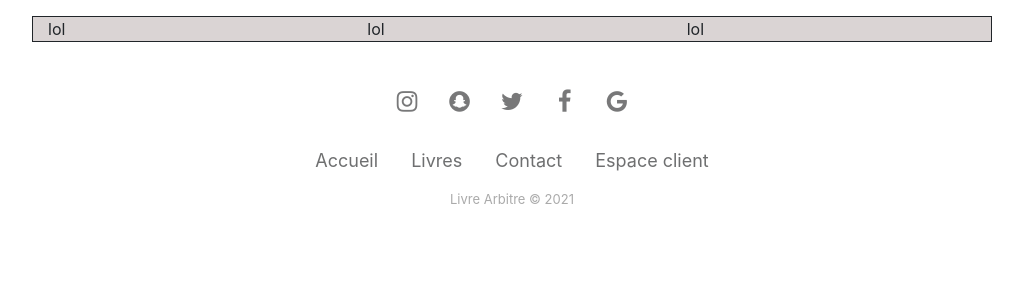
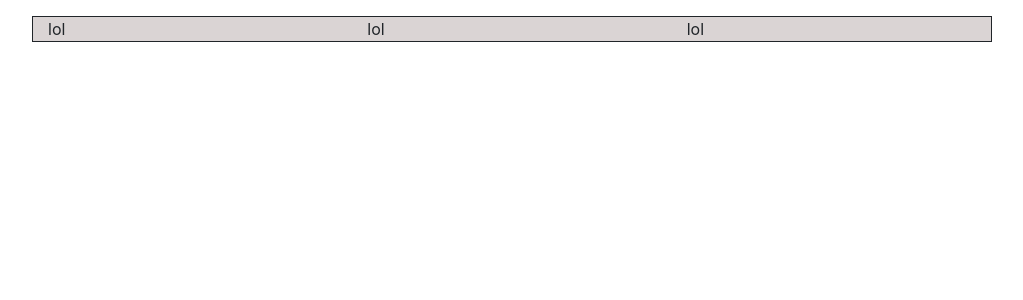
Before and after one commit to ChuisJu/Livre-Arbitre, a PHP site: page / in a window 1280 px wide. Shown: the part 56-356 px from the top of the page, without its empty margins (128-1151 px from the left). Run offline with PHP 8.4, Linux system fonts and the light colour scheme.

Commit message:
Add files via upload

```diff
--- a/index.php
+++ b/index.php
@@ -17,27 +17,7 @@
     </head>
     <body>
 
-        <!-- NAVBAR -->
-        <nav class="navbar navbar-expand-lg navbar navbar-dark bg-primary">
-            <a href="./index.php" class="navbar-brand">Livre Arbitre</a>
-            <button type="button" class="navbar-toggler" data-toggle="collapse" data-target="#navbarCollapse2">
-                <span class="navbar-toggler-icon"></span>
-            </button>
-
-            <div class="collapse navbar-collapse" id="navbarCollapse2">
-                <div class="navbar-nav">
-
-                    <a href="./index.php" class="nav-item nav-link active">Accueil</a>
-                    <a href="./livres.php" class="nav-item nav-link">Livres</a>
-                    <a href="./contact.php" class="nav-item nav-link">Contact</a>
-                </div>
-                <form class="form-inline ml-auto">
-                <div class="navbar-nav">
-                    <a href="./login.php" class="nav-item nav-link">Espace client</a>
-                </div>
-                </form>
-            </div>
-        </nav>
+        <?php include 'inc/header.php'; ?>
 
         <!-- MAIN CONTENT -->
 
@@ -63,25 +43,6 @@
             </div>
         </div>
 
-        <!-- FOOTER -->
-        <div class="fixed footer-basic">
-            <footer>
-                <div class="social">
-                    <a href="#"><i class="fa fa-instagram"></i></a>
-                    <a href="#"><i class="fa fa-snapchat"></i></a>
-                    <a href="#"><i class="fa fa-twitter"></i></a>
-                    <a href="#"><i class="fa fa-facebook"></i></a>
-                    <a href="#"><i class="fa fa-google"></i></a>
-                </div>
-                <ul class="list-inline">
-                    <li class="list-inline-item"><a href="#">Accueil</a></li>
-                    <li class="list-inline-item"><a href="#">Livres</a></li>
-                    <li class="list-inline-item"><a href="#">Contact</a></li>
-                    <li class="list-inline-item"><a href="#">Espace client</a></li>
-                </ul>
-                <p class="copyright">Livre Arbitre © 2021</p>
-            </footer>
-        </div>
-    </div>
+        <?php include 'inc/footer.php'; ?>
     </body>
 </html>
```
